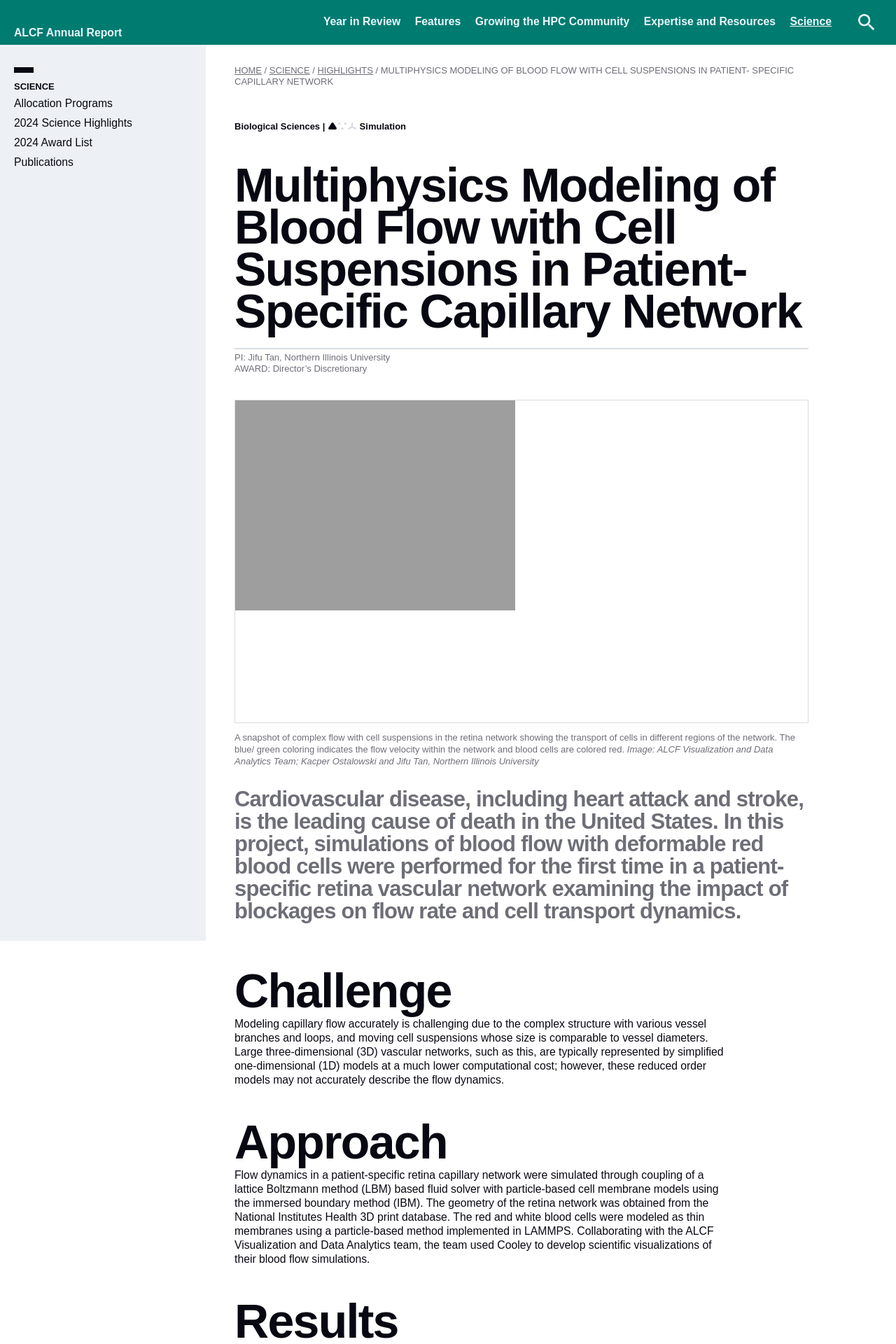
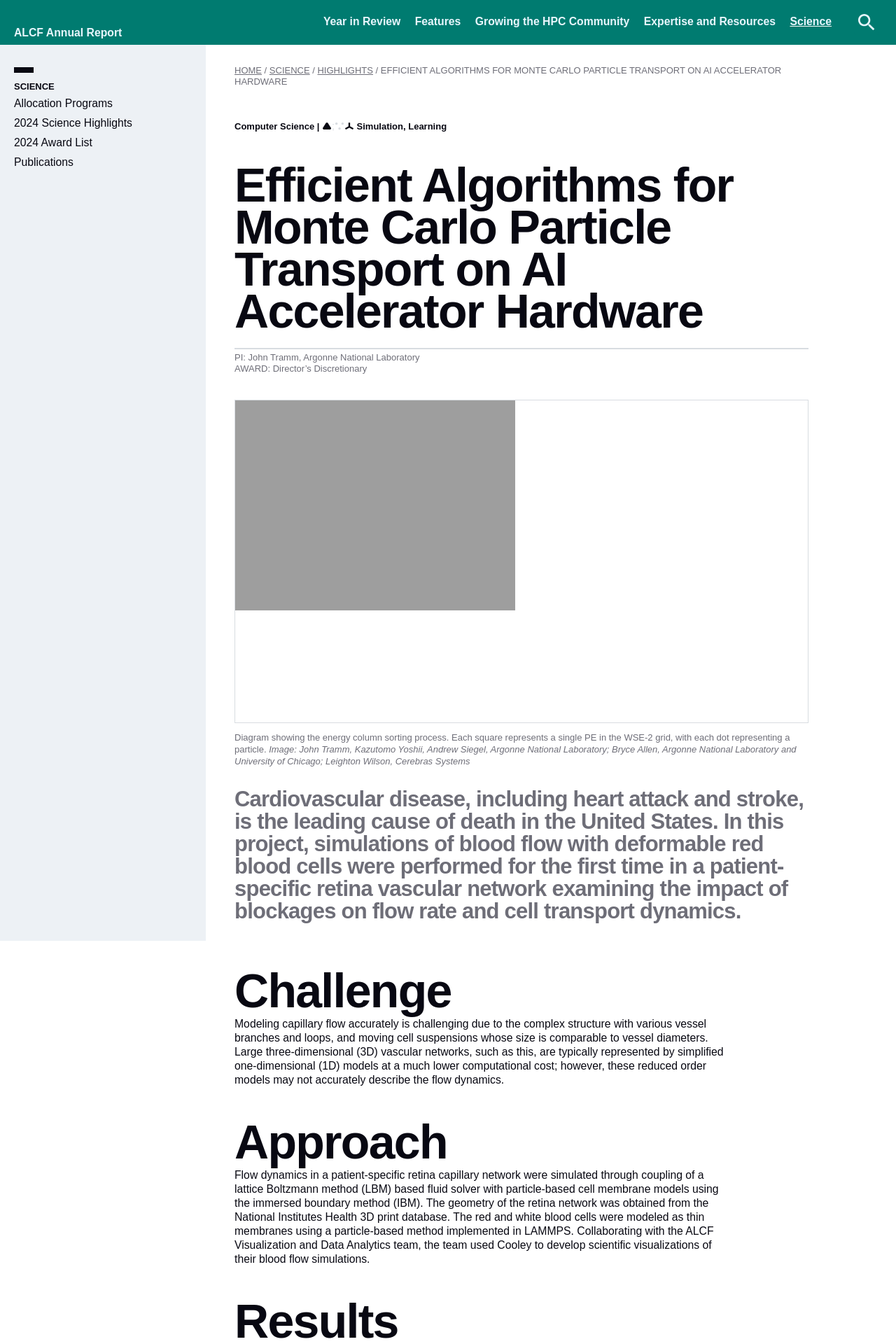
Before and after one commit to argonne-lcf/AR2024, a Jekyll site: the page built from _highlights/04tramm.md, in a window 1280 px wide. Shown: the top 1920 px of the page at 70% size. Built offline with Jekyll 4.4.1, drawn with Linux system fonts in a browser that asks for light colours; some web fonts are replaced; some of the changed text lies outside the part shown.

Commit message:
Update 04tramm.md
info and pubs

```diff
--- a/_highlights/04tramm.md
+++ b/_highlights/04tramm.md
@@ -2,32 +2,33 @@
 layout: highlight
 
 theme: white
-permalink: 'science/highlights/tan'
+permalink: 'science/highlights/tramm'
 
-title: 'Multiphysics Modeling of Blood Flow with Cell Suspensions in Patient- Specific Capillary Network'
-pi: 'Jifu Tan, Northern Illinois University'
+title: 'Efficient Algorithms for Monte Carlo Particle Transport on AI Accelerator Hardware'
+pi: 'John Tramm, Argonne National Laboratory'
 award: 'Director’s Discretionary'
-systems: 'Cooley'
-field: 'Biological Sciences'
-sdl: 's'
+systems: 'AI Testbed'
+field: 'Computer Science'
+sdl: 's,l'
 
-image: 'tan.png'
-image-caption: 'A snapshot of complex flow with cell suspensions in the retina network showing the transport of cells in different regions of the network. The blue/ green coloring indicates the flow velocity within the network and blood cells are colored red.'
-image-credit: 'ALCF Visualization and Data Analytics Team; Kacper Ostalowski and Jifu Tan, Northern Illinois University'
+image: 'tramm.png'
+image-caption: 'Diagram showing the energy column sorting process. Each square represents a single PE in the WSE-2 grid, with each dot representing a particle.'
+image-credit: 'John Tramm, Kazutomo Yoshii, Andrew Siegel, Argonne National Laboratory; Bryce Allen, Argonne National Laboratory and University of Chicago; Leighton Wilson, Cerebras Systems'
 
 publications:
-  - authors: 'Ostalowski, K., and J. Tan'
-    title: 'Direct Simulation of Blood Flow with Heterogeneous Cell Suspensions in a Patient-Specific Capillary Network'
-    source: 'Physics of Fluids'
-    date: 'April 2022'
-    publisher: 'AIP Publishing'
-    url: 'https://doi.org/10.1063/5.0088342'
-  - authors: 'Thompson, A.'
-    title: 'Capillary Model Tracks Blood Flow in Healthy and Diseased Networks'
-    source: 'Scilight'
-    date: 'April 2022'
-    publisher: 'AIP Publishing'
-    url: 'https://doi.org/10.1063/10.0010412'
+  - authors: 'Tramm, J., B. Allen, K. Yoshii, A. Siegel, and L. Wilson'
+    title: 'Efficient Algorithms for Monte Carlo Particle Transport on AI Accelerator Hardware'
+    source: 'Computer Physics Communications'
+    date: 'December 2023'
+    publisher: 'Elsevier BV'
+    url: 'https://doi.org/10.1016/j.cpc.2023.109072'
+  - authors: 'Tramm, J., B. Allen, K. Yoshii, and A. Siegel'
+    title: 'Monte Carlo with Single-Cycle Latency: Optimization of a Continuous Energy Cross Section Lookup Kernel for AI Accelerator Hardware'
+    source: 'International Conference on Physics of Reactors'
+    date: 'April 2024'
+    publisher: 'American Nuclear Society'
+    location: San Francisco, CA
+    url: 'https://doi.org/10.13182/PHYSOR24-43696'
 
 
 ---
```
